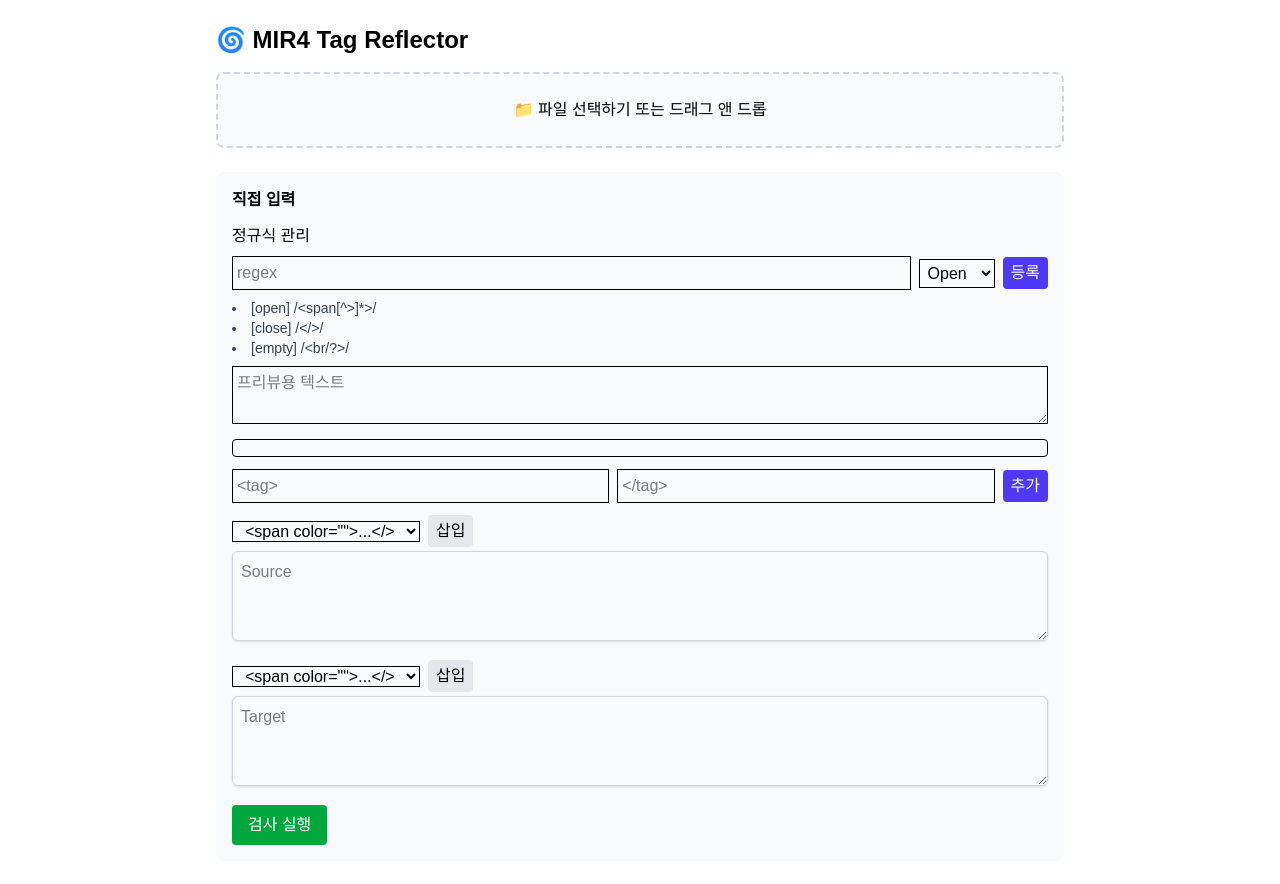
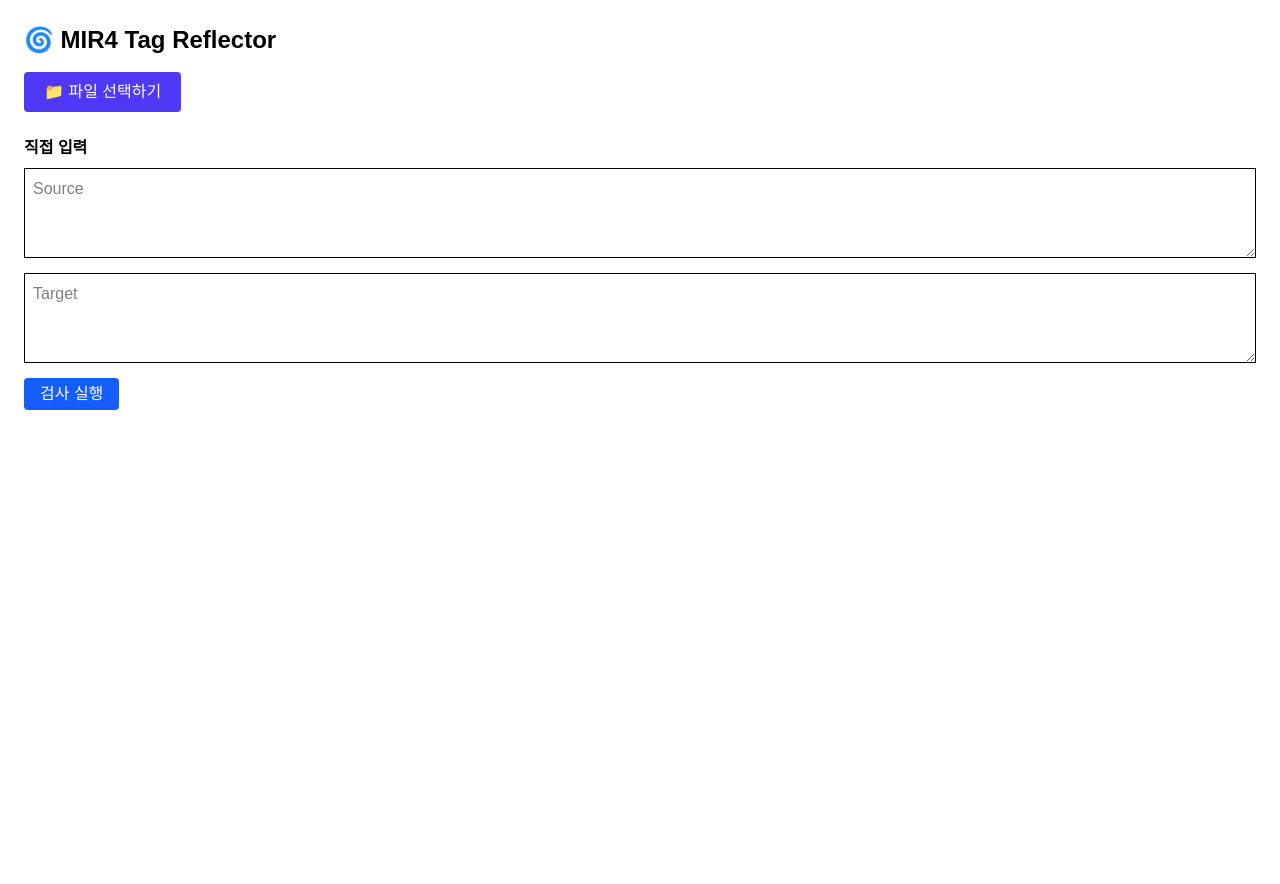
Before and after one commit to cglee-bg/mir4-tag-reflector, a Next.js app: page / in a window 1280 px wide. Shown: the top 884 px of the page. After the commit the page ends 800 px from the top, so only its background shows below. Built offline with nearby package versions, Linux system fonts and the light colour scheme.

Commit message:
Add files via upload

```diff
--- a/src/app/page.tsx
+++ b/src/app/page.tsx
@@ -1,20 +1,8 @@
 // MIR4 Tag Reflector 개선된 UI + GitHub 배포용
 "use client";
 
-import { useState, useRef } from "react";
+import { useState } from "react";
 import * as XLSX from "xlsx";
-
-type Template = {
-  id: string;
-  label: string;
-  snippet: string;
-};
-
-type TagPattern = {
-  id: string;
-  pattern: string;
-  type: "open" | "close" | "empty";
-};
 
 function renderFormattedText(input: string) {
   if (typeof input !== "string") input = String(input ?? "");
@@ -146,26 +134,6 @@
     mismatch: string;
   } | null>(null);
 
-  const [templates, setTemplates] = useState<Template[]>([
-    { id: "span", label: "<span color=\"\">...</>", snippet: "<span color=\"\"></>" },
-    { id: "close", label: "</>", snippet: "</>" },
-    { id: "br", label: "<br/>", snippet: "<br/>" },
-  ]);
-  const [selectedTemplate, setSelectedTemplate] = useState("span");
-  const [newOpen, setNewOpen] = useState("");
-  const [newClose, setNewClose] = useState("");
-
-  const [tagPatterns, setTagPatterns] = useState<TagPattern[]>([
-    { id: "default-open", pattern: "<span[^>]*>", type: "open" },
-    { id: "default-close", pattern: "</>", type: "close" },
-    { id: "default-br", pattern: "<br/?>", type: "empty" },
-  ]);
-  const [newPattern, setNewPattern] = useState("");
-  const [newPatternType, setNewPatternType] = useState<TagPattern["type"]>("open");
-  const [previewText, setPreviewText] = useState("");
-  const sourceRef = useRef<HTMLTextAreaElement | null>(null);
-  const targetRef = useRef<HTMLTextAreaElement | null>(null);
-
   const handleFileUpload = (e: React.ChangeEvent<HTMLInputElement>) => {
     const file = e.target.files?.[0];
     if (!file) return;
@@ -201,69 +169,12 @@
     setManualResult({ source: src, target: tgt, mismatch });
   };
 
-  const insertTemplateAtCursor = (
-    ref: React.RefObject<HTMLTextAreaElement | null>,
-    setValue: (v: string) => void
-  ) => {
-    const template = templates.find(t => t.id === selectedTemplate);
-    if (!template || !ref.current) return;
-    const el = ref.current;
-    const start = el.selectionStart || 0;
-    const end = el.selectionEnd || 0;
-    const newText = el.value.slice(0, start) + template.snippet + el.value.slice(end);
-    setValue(newText);
-    requestAnimationFrame(() => {
-      const pos = start + template.snippet.length;
-      el.selectionStart = el.selectionEnd = pos;
-      el.focus();
-    });
-  };
-
-  const addTemplate = () => {
-    if (!newOpen.trim()) return;
-    const snippet = newOpen + (newClose || "");
-    const label = newClose ? `${newOpen}...${newClose}` : newOpen;
-    const id = Date.now().toString();
-    setTemplates([...templates, { id, label, snippet }]);
-    setSelectedTemplate(id);
-    setNewOpen("");
-    setNewClose("");
-  };
-
-  const addPattern = () => {
-    if (!newPattern.trim()) return;
-    const id = Date.now().toString();
-    setTagPatterns([...tagPatterns, { id, pattern: newPattern, type: newPatternType }]);
-    setNewPattern("");
-    setNewPatternType("open");
-  };
-
-  const previewOutput = () => {
-    let result = previewText
-      .replace(/&/g, "&amp;")
-      .replace(/</g, "&lt;")
-      .replace(/>/g, "&gt;");
-    tagPatterns.forEach(p => {
-      try {
-        const regex = new RegExp(p.pattern, "g");
-        const cls =
-          p.type === "open"
-            ? "bg-blue-100 text-blue-800"
-            : p.type === "close"
-            ? "bg-red-100 text-red-800"
-            : "bg-green-100 text-green-800";
-        result = result.replace(regex, m => `<span class='${cls} px-1 rounded'>${m}</span>`);
-      } catch {}
-    });
-    return result;
-  };
-
   const columnOptions = excelData[0]?.map((header, idx) => (
     <option value={idx} key={idx}>{header || `열 ${idx}`}</option>
   ));
 
   return (
-    <main className="min-h-screen bg-white text-black p-6 max-w-4xl mx-auto">
+    <main className="min-h-screen bg-white text-black p-6">
       {toast && (
         <div className="fixed top-5 right-5 bg-black text-white px-4 py-2 rounded-md shadow">
           {toast}
@@ -272,132 +183,40 @@
 
       <h1 className="text-2xl font-bold mb-4">🌀 MIR4 Tag Reflector</h1>
 
-      <label htmlFor="file-upload" className="block w-full text-center border-2 border-dashed border-gray-300 p-6 rounded-lg bg-gray-50 cursor-pointer hover:bg-gray-100 transition">
-        📁 파일 선택하기 또는 드래그 앤 드롭
+      <label htmlFor="file-upload" className="inline-block cursor-pointer bg-indigo-600 text-white px-5 py-2 rounded hover:bg-indigo-700">
+        📁 파일 선택하기
       </label>
       <input id="file-upload" type="file" accept=".xlsx" onChange={handleFileUpload} className="hidden" />
 
-      <div className="mt-6 p-4 bg-gray-50 rounded-lg space-y-3">
+      <div className="mt-6 space-y-2">
         <h2 className="font-semibold">직접 입력</h2>
-        <div className="space-y-2">
-          <h3 className="font-medium">정규식 관리</h3>
-          <div className="flex items-center gap-2">
-            <input
-              value={newPattern}
-              onChange={e => setNewPattern(e.target.value)}
-              placeholder="regex"
-              className="border p-1 flex-1"
-            />
-            <select
-              value={newPatternType}
-              onChange={e => setNewPatternType(e.target.value as TagPattern["type"])}
-              className="border p-1"
-            >
-              <option value="open">Open</option>
-              <option value="close">Close</option>
-              <option value="empty">Empty</option>
-            </select>
-            <button onClick={addPattern} className="px-2 py-1 bg-indigo-600 text-white rounded">등록</button>
-          </div>
-          <ul className="text-sm text-gray-700 list-disc list-inside">
-            {tagPatterns.map(p => (
-              <li key={p.id}>[{p.type}] /{p.pattern}/</li>
-            ))}
-          </ul>
         <textarea
-            value={previewText}
-            onChange={e => setPreviewText(e.target.value)}
-            placeholder="프리뷰용 텍스트"
-            rows={2}
-            className="border p-1 w-full"
-          />
-          <div
-            className="border p-2 text-sm rounded"
-            dangerouslySetInnerHTML={{ __html: previewOutput() }}
-          />
-        </div>
-        <div className="flex items-center gap-2">
-          <input
-            value={newOpen}
-            onChange={e => setNewOpen(e.target.value)}
-            placeholder="<tag>"
-            className="border p-1 flex-1"
-          />
-          <input
-            value={newClose}
-            onChange={e => setNewClose(e.target.value)}
-            placeholder="</tag>"
-            className="border p-1 flex-1"
-          />
-          <button onClick={addTemplate} className="px-2 py-1 bg-indigo-600 text-white rounded">추가</button>
-        </div>
-        <div>
-          <div className="flex items-center gap-2 mb-1">
-            <select
-              value={selectedTemplate}
-              onChange={e => setSelectedTemplate(e.target.value)}
-              className="border px-2"
-            >
-              {templates.map(t => (
-                <option key={t.id} value={t.id}>{t.label}</option>
-              ))}
-            </select>
-            <button
-              onClick={() => insertTemplateAtCursor(sourceRef, setManualSource)}
-              className="px-2 py-1 bg-gray-200 rounded"
-            >
-              삽입
-            </button>
-          </div>
-          <textarea
-            ref={sourceRef}
           value={manualSource}
           onChange={e => setManualSource(e.target.value)}
           placeholder="Source"
           rows={3}
-            className="border border-gray-300 rounded-md p-2 w-full shadow-sm focus:ring-indigo-500 focus:border-indigo-500"
+          className="border p-2 w-full"
         />
-        </div>
-        <div>
-          <div className="flex items-center gap-2 mb-1">
-            <select
-              value={selectedTemplate}
-              onChange={e => setSelectedTemplate(e.target.value)}
-              className="border px-2"
-            >
-              {templates.map(t => (
-                <option key={t.id} value={t.id}>{t.label}</option>
-              ))}
-            </select>
-            <button
-              onClick={() => insertTemplateAtCursor(targetRef, setManualTarget)}
-              className="px-2 py-1 bg-gray-200 rounded"
-            >
-              삽입
-            </button>
-          </div>
         <textarea
-            ref={targetRef}
           value={manualTarget}
           onChange={e => setManualTarget(e.target.value)}
           placeholder="Target"
           rows={3}
-            className="border border-gray-300 rounded-md p-2 w-full shadow-sm focus:ring-indigo-500 focus:border-indigo-500"
+          className="border p-2 w-full"
         />
-        </div>
-        <button onClick={runManualCheck} className="px-4 py-2 bg-green-600 text-white rounded hover:bg-green-700 transition">검사 실행</button>
+        <button onClick={runManualCheck} className="px-4 py-1 bg-blue-600 text-white rounded">검사 실행</button>
       </div>
 
       {manualResult && (
-        <div className="space-y-2 mt-4 p-4 bg-gray-50 rounded-lg">
+        <div className="space-y-2 mt-4">
           <div className="grid grid-cols-1 md:grid-cols-2 gap-4">
             <div>
               <h3 className="font-bold mb-1">소스 (줄 {manualResult.source.lineCount})</h3>
-              <div className="border p-2 text-sm rounded" dangerouslySetInnerHTML={{ __html: manualResult.source.output }} />
+              <div className="border p-2 text-sm" dangerouslySetInnerHTML={{ __html: manualResult.source.output }} />
             </div>
             <div>
               <h3 className="font-bold mb-1">번역 (줄 {manualResult.target.lineCount})</h3>
-              <div className="border p-2 text-sm rounded" dangerouslySetInnerHTML={{ __html: manualResult.target.output }} />
+              <div className="border p-2 text-sm" dangerouslySetInnerHTML={{ __html: manualResult.target.output }} />
             </div>
           </div>
           {(manualResult.source.errors.length > 0 || manualResult.target.errors.length > 0 || manualResult.mismatch.length > 0) && (
@@ -414,7 +233,7 @@
       )}
 
       {excelData.length > 0 && (
-        <div className="space-y-2 mt-4 p-4 bg-gray-50 rounded-lg">
+        <div className="space-y-2 mt-4">
           <div className="flex gap-4">
             <label>Key 열:
               <select value={keyCol} onChange={e => setKeyCol(Number(e.target.value))} className="border px-2 ml-2">
@@ -436,7 +255,7 @@
             <input type="checkbox" checked={onlyErrors} onChange={() => setOnlyErrors(!onlyErrors)} />
             <span>❗ 이슈만 보기</span>
           </label>
-          <button onClick={() => setStart(true)} className="ml-4 px-4 py-2 bg-indigo-600 text-white rounded hover:bg-indigo-700 transition">검사 시작</button>
+          <button onClick={() => setStart(true)} className="ml-4 px-4 py-1 bg-blue-600 text-white rounded">검사 시작</button>
         </div>
       )}
 
@@ -467,18 +286,18 @@
           if (onlyErrors && !hasIssue) return null;
 
           return (
-            <details key={index} className="border rounded p-4 bg-white shadow">
+            <details key={index} className="border rounded p-4 bg-gray-50">
               <summary className="cursor-pointer font-semibold">
                 {hasIssue ? "❗ 이슈 있음" : "✅ 통과"} — <span className="text-blue-700 hover:underline cursor-pointer" onClick={() => copyToClipboard(String(key), setToast)}>{key || `Row ${index + 1}`}</span>
               </summary>
               <div className="grid grid-cols-1 md:grid-cols-2 gap-4 mt-4">
                 <div>
                   <h3 className="font-bold mb-1">소스 (줄 {sourceResult.lineCount})</h3>
-                  <div className="border p-2 text-sm rounded" dangerouslySetInnerHTML={{ __html: sourceResult.output }} />
+                  <div className="border p-2 text-sm" dangerouslySetInnerHTML={{ __html: sourceResult.output }} />
                 </div>
                 <div>
                   <h3 className="font-bold mb-1">번역 (줄 {targetResult.lineCount})</h3>
-                  <div className="border p-2 text-sm rounded" dangerouslySetInnerHTML={{ __html: targetResult.output }} />
+                  <div className="border p-2 text-sm" dangerouslySetInnerHTML={{ __html: targetResult.output }} />
                 </div>
               </div>
               {(sourceResult.errors.length > 0 || targetResult.errors.length > 0 || tagMismatch.length > 0) && (
```
Also changed, not shown: 1 other file (tests, documents, lock files or other folders). Lines whose indentation alone changed are shown as unchanged.
